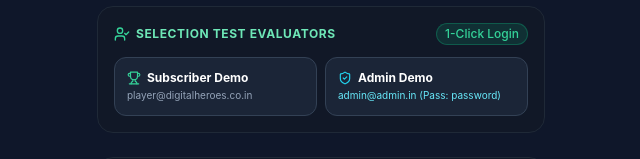
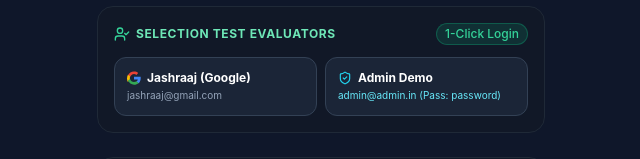
Before and after one commit to Jashraj21/Digital-Heros, a Next.js app: page /auth/login in a window 1280 px wide. Shown: the part 138-297 px from the top of the page, without its empty margins (319-959 px from the left). Built offline with nearby package versions, Linux system fonts and the light colour scheme; no server answers.

Commit message:
feat: Auto-login with Google account (Jashraaj Sharma) across entire app

```diff
--- a/src/app/auth/login/page.jsx
+++ b/src/app/auth/login/page.jsx
@@ -81,10 +81,15 @@
               className="p-3 rounded-xl bg-slate-800/80 hover:bg-emerald-500/20 border border-slate-700 hover:border-emerald-500/40 text-left transition-all"
             >
               <div className="flex items-center gap-1.5 text-xs font-bold text-white mb-0.5">
-                <Trophy className="w-3.5 h-3.5 text-emerald-400" />
-                <span>Subscriber Demo</span>
+                <svg className="w-3.5 h-3.5 shrink-0" viewBox="0 0 24 24">
+                  <path fill="#EA4335" d="M12 5c1.6 0 3 .6 4.1 1.7l3.1-3.1C17.3 1.8 14.8 1 12 1 7.4 1 3.5 3.6 1.6 7.4l3.7 2.9C6.2 7.4 8.8 5 12 5z" />
+                  <path fill="#4285F4" d="M23.5 12.3c0-.8-.1-1.6-.2-2.3H12v4.6h6.5c-.3 1.5-1.1 2.8-2.4 3.7l3.7 2.9c2.2-2 3.7-5 3.7-8.9z" />
+                  <path fill="#FBBC05" d="M5.3 14.7c-.2-.7-.4-1.5-.4-2.7s.2-2 .4-2.7L1.6 6.4C.6 8.3 0 10.4 0 12.7s.6 4.4 1.6 6.3l3.7-4.3z" />
+                  <path fill="#34A853" d="M12 23.5c3.2 0 6-1.1 8-3l-3.7-2.9c-1.1.7-2.5 1.2-4.3 1.2-3.2 0-5.8-2.4-6.7-5.3L1.6 16.4C3.5 20.2 7.4 23.5 12 23.5z" />
+                </svg>
+                <span>Jashraaj (Google)</span>
               </div>
-              <p className="text-[10px] text-slate-400">player@digitalheroes.co.in</p>
+              <p className="text-[10px] text-slate-400">jashraaj@gmail.com</p>
             </button>
 
             <button
--- a/src/hooks/use-auth.jsx
+++ b/src/hooks/use-auth.jsx
@@ -73,14 +73,14 @@
             setUser(JSON.parse(storedUser));
             if (storedSub) setSubscription(JSON.parse(storedSub));
           }
-        } else if (!isSignedOut) {
-          // Default demo session for initial visit
+          // Default demo session for initial visit - Jashraaj Sharma (Google)
           const defaultUser = {
             id: 'user-player',
-            email: 'player@digitalheroes.co.in',
+            email: 'jashraaj@gmail.com',
             fullName: 'Jashraaj Sharma',
             role: 'user',
-            avatarUrl: 'https://images.unsplash.com/photo-1507003211169-0a1dd7228f2d?w=150&auto=format&fit=crop&q=80',
+            authProvider: 'google',
+            avatarUrl: 'https://api.dicebear.com/7.x/bottts/svg?seed=jashraaj%40gmail.com',
           };
           const defaultSub = {
             id: 'sub-player',
@@ -196,10 +196,11 @@
     } else {
       demoUser = {
         id: 'user-player',
-        email: 'player@digitalheroes.co.in',
+        email: 'jashraaj@gmail.com',
         fullName: 'Jashraaj Sharma',
         role: 'user',
-        avatarUrl: 'https://images.unsplash.com/photo-1507003211169-0a1dd7228f2d?w=150&auto=format&fit=crop&q=80',
+        authProvider: 'google',
+        avatarUrl: 'https://api.dicebear.com/7.x/bottts/svg?seed=jashraaj%40gmail.com',
       };
       demoSub = {
         id: 'sub-player',
```
Also changed, not shown: src/lib/data/mock-store.js.
